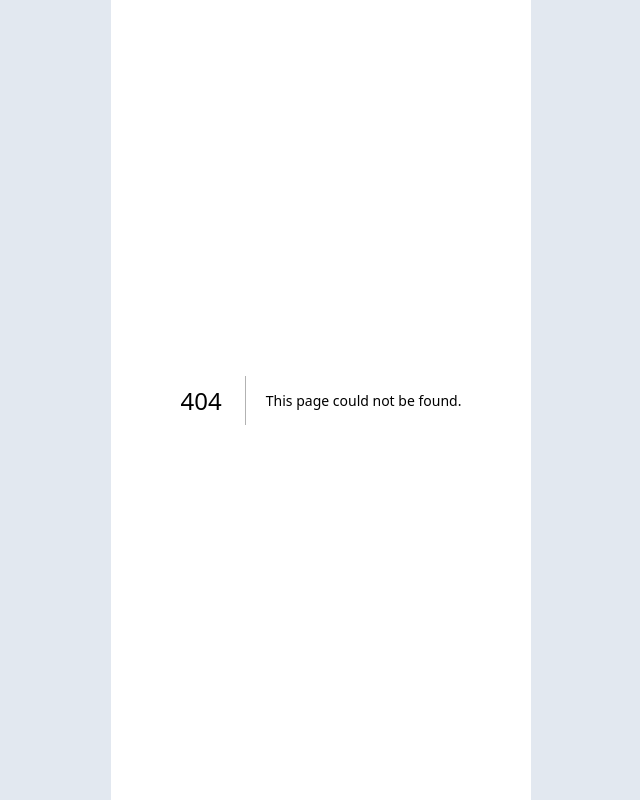
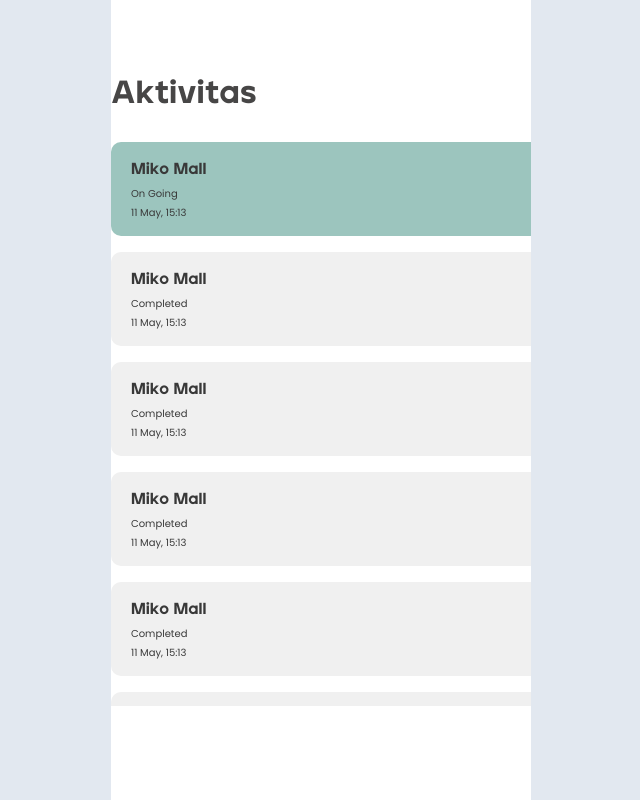
Before and after one commit to alishalistyaa/transit, a Next.js app in the folder client/: page /activites in a window 1280 px wide. Before the commit this address had no page. Shown: the whole page, without its empty margins (319-959 px from the left). Built offline with nearby package versions, Linux system fonts and the light colour scheme.

Commit message:
feat: added activity page

```diff
--- /dev/null
+++ b/client/src/app/(with-nav)/activites/page.tsx
@@ -0,0 +1,108 @@
+"use client";
+
+import clsx from "clsx";
+import { useEffect, useState } from "react";
+
+type activity = {
+  location: string;
+  isCompleted: boolean;
+  date: Date;
+  price: string;
+};
+
+export default function ActivitesPage(): JSX.Element {
+  const [activites, setActivites] = useState<activity[]>();
+
+  useEffect(() => {
+    setActivites([
+      {
+        location: "Miko Mall",
+        isCompleted: false,
+        date: new Date(2023, 4, 11, 15, 13, 0),
+        price: "Rp21.000",
+      },
+      {
+        location: "Miko Mall",
+        isCompleted: true,
+        date: new Date(2023, 4, 11, 15, 13, 0),
+        price: "Rp21.000",
+      },
+      {
+        location: "Miko Mall",
+        isCompleted: true,
+        date: new Date(2023, 4, 11, 15, 13, 0),
+        price: "Rp21.000",
+      },
+      {
+        location: "Miko Mall",
+        isCompleted: true,
+        date: new Date(2023, 4, 11, 15, 13, 0),
+        price: "Rp21.000",
+      },
+      {
+        location: "Miko Mall",
+        isCompleted: true,
+        date: new Date(2023, 4, 11, 15, 13, 0),
+        price: "Rp21.000",
+      },
+      {
+        location: "Miko Mall",
+        isCompleted: true,
+        date: new Date(2023, 4, 11, 15, 13, 0),
+        price: "Rp21.000",
+      },
+      {
+        location: "Miko Mall",
+        isCompleted: true,
+        date: new Date(2023, 4, 11, 15, 13, 0),
+        price: "Rp21.000",
+      },
+    ]);
+  }, []);
+
+  return (
+    <main className="w-[79.7vw] mx-auto">
+      <h1 className="text-BROWN-600 font-jeko text-[32px] mt-[70px]">
+        Aktivitas
+      </h1>
+
+      <ul className="overflow-auto max-h-[70.5vh] mt-6">
+        {activites?.map((activity, index) => (
+          <div
+            key={index}
+            className={clsx(
+              "flex justify-between pl-5 pr-4 py-4 rounded-[10px] first:mt-0 mt-4",
+              activity.isCompleted ? "bg-GRAY-400" : "bg-GREEN-700"
+            )}
+          >
+            <div>
+              <h3 className="font-jeko text-BROWN-800">{activity.location}</h3>
+              <p className="font-poppinsLight text-BROWN-800 mt-1 text-[10px]">
+                {activity.isCompleted ? "Completed" : "On Going"}
+              </p>
+              <p className="font-poppinsLight text-BROWN-800 mt-1 text-[10px]">
+                {activity.date
+                  .getDate()
+                  .toLocaleString("en-US", { minimumIntegerDigits: 2 }) +
+                  " " +
+                  activity.date.toLocaleString("default", { month: "long" }) +
+                  ", " +
+                  activity.date
+                    .getHours()
+                    .toLocaleString("en-US", { minimumIntegerDigits: 2 }) +
+                  ":" +
+                  activity.date
+                    .getMinutes()
+                    .toLocaleString("en-US", { minimumIntegerDigits: 2 })}
+              </p>
+            </div>
+
+            <p className="font-poppinsLight text-BROWN-800 text-[10px]">
+              {activity.price}
+            </p>
+          </div>
+        ))}
+      </ul>
+    </main>
+  );
+}
--- a/client/tailwind.config.js
+++ b/client/tailwind.config.js
@@ -24,6 +24,7 @@ module.exports = {
         "GREEN-400": "#4E917633",
         "GREEN-500": "#459B8E",
         "GREEN-600": "#54A382",
+        "GREEN-700": "#9CC5BE",
         "BLUE-500": "#006DB0",
         "BLUE-700": "#00386C",
         "BROWN-500": "#575757",
```
